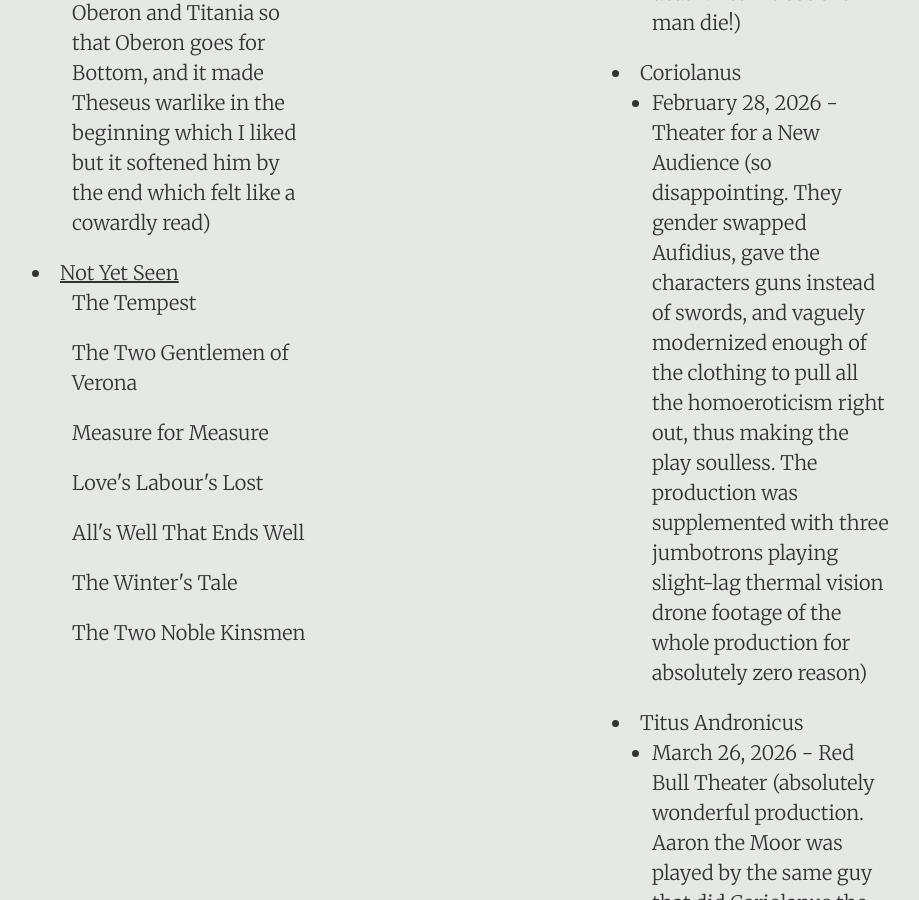
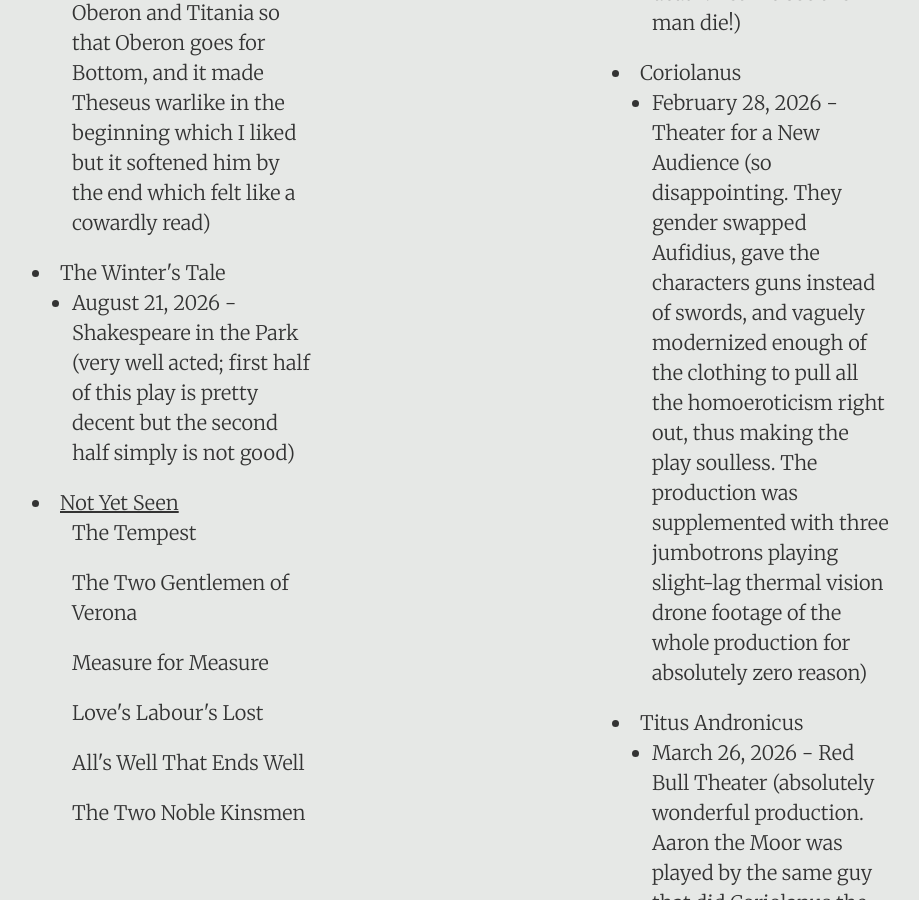
Before and after one commit to DestinyRoseMurphy/DestinyRoseMurphy.github.io, a Jekyll site: the page built from _posts/2024-02-20-Shakespeare.md, in a window 1280 px wide and 900 px high, scrolled down 2245 px. Shown: the whole window, without its empty margins (178-1097 px from the left). Built offline with Jekyll 4.4.1, drawn with Linux system fonts in a browser that asks for light colours; some of the changed text lies outside the part shown.

Commit message:
Winter's tale

```diff
--- a/_posts/2024-02-20-Shakespeare.md
+++ b/_posts/2024-02-20-Shakespeare.md
@@ -30,7 +30,7 @@ I love Shakespeare. I read almost all the histories in college and fell in love,
 
 <div class="row">
   <div class="col">
-			<p style="margin-bottom: 0; font-weight: bold;">Comedies: 9/16</p>
+			<p style="margin-bottom: 0; font-weight: bold;">Comedies: 10/16</p>
 			<li>Much Ado About Nothing</li>
 				<ul>
   				<li>2017 - The Globe (my first ever live Shakespeare!)</li>
@@ -69,13 +69,16 @@ I love Shakespeare. I read almost all the histories in college and fell in love,
 				<ul>
 					<li>July 2, 2025 - Bridge Theater in London (fun modern immersive production! It swapped Oberon and Titania so that Oberon goes for Bottom, and it made Theseus warlike in the beginning which I liked but it softened him by the end which felt like a cowardly read)</li>
 				</ul>
+			<li>The Winter's Tale</li>
+				<ul>
+					<li>August 21, 2026 - Shakespeare in the Park (very well acted; first half of this play is pretty decent but the second half simply is not good)</li>
+				</ul>
 			<li><u>Not Yet Seen</u></li>
 				<ul>The Tempest</ul>
 				<ul>The Two Gentlemen of Verona</ul>
 				<ul>Measure for Measure</ul>
 				<ul>Love's Labour's Lost</ul>
 				<ul>All's Well That Ends Well</ul>
-				<ul>The Winter's Tale</ul>
 				<ul>The Two Noble Kinsmen </ul>
 	</div>
 
```
